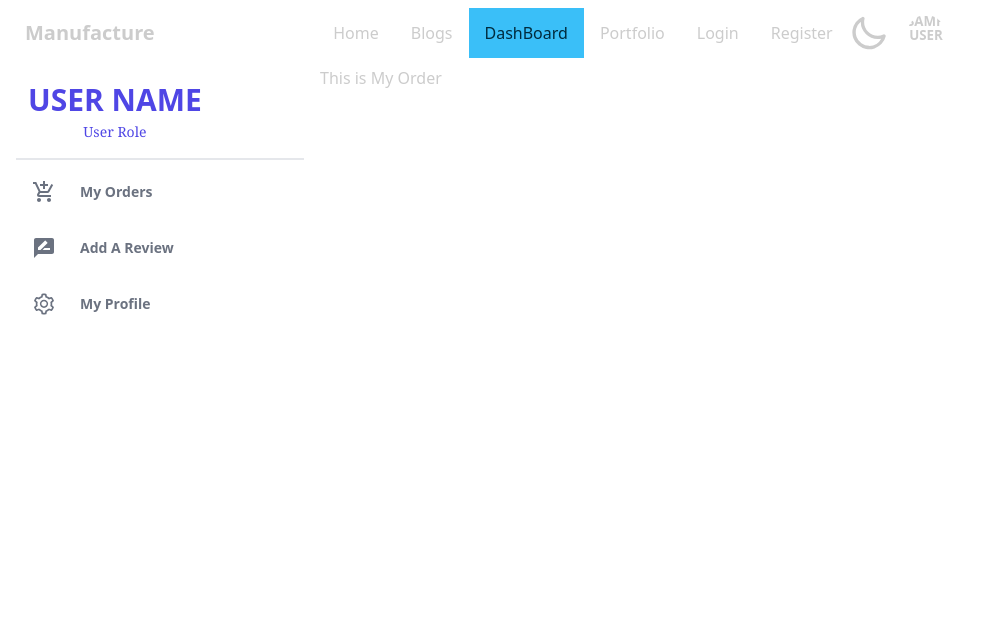
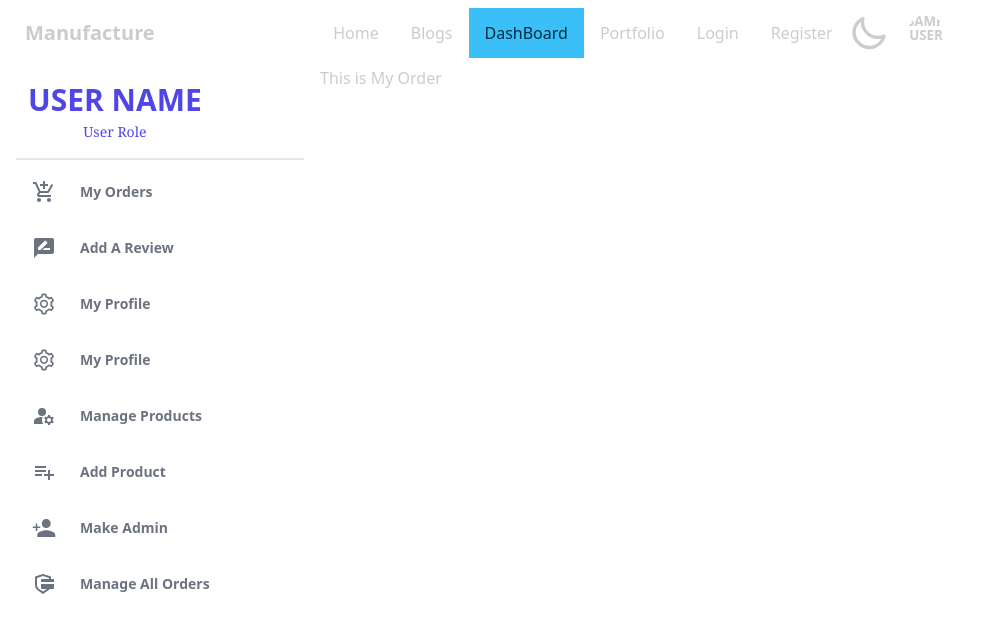
Before and after one commit to Cihsan/manufacturer-client, a React (Create React App) app: page /dashboard in a window 1280 px wide. Shown: the top 632 px of the page, without its empty margins (0-990 px from the left). Built offline with nearby package versions, Linux system fonts and the light colour scheme; no server answers; sample sign-in values are in the browser's storage.

Commit message:
added admin dashboard

```diff
--- a/src/App.js
+++ b/src/App.js
@@ -6,6 +6,10 @@ import ProtectedPath from './Pages/AccessUser/ProtectedPath';
 import Register from './Pages/AccessUser/Register';
 import AllBlog from './Pages/AllBlog/AllBlog';
 import AddReview from './Pages/DashBoard/AddReview';
+import AddProduct from './Pages/DashBoard/Admin/AddProduct';
+import MakeAdmin from './Pages/DashBoard/Admin/MakeAdmin';
+import ManageAllOrders from './Pages/DashBoard/Admin/ManageAllOrders';
+import ManageProducts from './Pages/DashBoard/Admin/ManageProducts';
 import DashBoard from './Pages/DashBoard/DashBoard';
 import MyOrders from './Pages/DashBoard/MyOrders';
 import MyProfile from './Pages/DashBoard/MyProfile';
@@ -34,6 +38,10 @@ function App() {
           <Route index element={<MyOrders />}></Route>
           <Route path='add-review' element={<AddReview />}></Route>
           <Route path='my-profile' element={<MyProfile />}></Route>
+          <Route path='add-product' element={<AddProduct />}></Route>
+          <Route path='make-admin' element={<MakeAdmin/>}></Route>
+          <Route path='manage-all-orders' element={<ManageAllOrders />}></Route>
+          <Route path='manage-products' element={<ManageProducts/>}></Route>
 
         </Route>
 
--- a/src/Pages/DashBoard/AddReview.js
+++ b/src/Pages/DashBoard/AddReview.js
@@ -29,7 +29,7 @@ const AddReview = () => {
                         method: 'POST',
                         headers: {
                             'content-type': 'application/json',
-                            // authorization: `Bearer ${localStorage.getItem('accessToken')}`
+                            'authorization': `Bearer ${localStorage.getItem('accessToken')}`
                         },
                         body: JSON.stringify(reviewsubmit)
                     })
--- /dev/null
+++ b/src/Pages/DashBoard/Admin/AddProduct.js
@@ -0,0 +1,11 @@
+import React from 'react';
+
+const AddProduct = () => {
+    return (
+        <div>
+            <h1>Make Admin</h1>
+        </div>
+    );
+};
+
+export default AddProduct;
--- /dev/null
+++ b/src/Pages/DashBoard/Admin/MakeAdmin.js
@@ -0,0 +1,11 @@
+import React from 'react';
+
+const MakeAdmin = () => {
+    return (
+        <div>
+            <h1>MakeAdmin</h1>
+        </div>
+    );
+};
+
+export default MakeAdmin;
--- /dev/null
+++ b/src/Pages/DashBoard/Admin/ManageAllOrders.js
@@ -0,0 +1,11 @@
+import React from 'react';
+
+const ManageAllOrders = () => {
+    return (
+        <div>
+            <h1>Manage All Orders</h1>
+        </div>
+    );
+};
+
+export default ManageAllOrders;
--- /dev/null
+++ b/src/Pages/DashBoard/Admin/ManageProducts.js
@@ -0,0 +1,11 @@
+import React from 'react';
+
+const ManageProducts = () => {
+    return (
+        <div>
+            <h1>Manage Products</h1>
+        </div>
+    );
+};
+
+export default ManageProducts;
--- a/src/Pages/DashBoard/DashBoard.js
+++ b/src/Pages/DashBoard/DashBoard.js
@@ -1,9 +1,16 @@
 import React from 'react';
+import { useAuthState } from 'react-firebase-hooks/auth';
 import { AiOutlineSetting } from 'react-icons/ai';
-import { MdAddShoppingCart, MdRateReview } from 'react-icons/md';
+import { IoMdPersonAdd } from 'react-icons/io';
+import { MdAddShoppingCart, MdManageAccounts, MdOutlinePlaylistAdd, MdRateReview } from 'react-icons/md';
+import { RiSecurePaymentFill } from 'react-icons/ri';
 import { Link, Outlet } from 'react-router-dom';
+import auth from '../../firebase_init';
+import useAdmin from '../../hooks/useAdmin';
 
 const DashBoard = () => {
+    const [user] = useAuthState(auth);
+    const [admin] = useAdmin();
     return (
         <div>
             <div class="drawer drawer-mobile">
@@ -26,7 +33,10 @@ const DashBoard = () => {
                             </div>
                         </div>
                         <div class="mt-2">
+
                             <ul class="space-y-2">
+                                {
+                                    user && <>
                                         <li>
                                             <Link to="/dashboard" class="flex items-center text-sm font-semibold text-gray-500 hover:text-indigo-600 transition duration-200">
                                                 <MdAddShoppingCart className='text-2xl mr-3' />
@@ -43,6 +53,37 @@ const DashBoard = () => {
                                                 <AiOutlineSetting className='text-2xl mr-3' />
                                                 My Profile</Link>
                                         </li>
+                                    </>
+                                }
+                                {
+                                    admin && <>
+                                        <li>
+                                            <Link to="/dashboard/my-profile" class="flex items-centerx text-sm font-semibold text-gray-500 hover:text-indigo-600 transition duration-200">
+                                                <AiOutlineSetting className='text-2xl mr-3' />
+                                                My Profile</Link>
+                                        </li>
+                                        <li>
+                                            <Link to="/dashboard/manage-products" class="flex items-centerx text-sm font-semibold text-gray-500 hover:text-indigo-600 transition duration-200">
+                                                <MdManageAccounts className='text-2xl mr-3' />
+                                                Manage Products</Link>
+                                        </li>
+                                        <li>
+                                            <Link to="/dashboard/add-product" class="flex items-centerx text-sm font-semibold text-gray-500 hover:text-indigo-600 transition duration-200">
+                                                <MdOutlinePlaylistAdd className='text-2xl mr-3' />
+                                                Add Product</Link>
+                                        </li>
+                                        <li>
+                                            <Link to="/dashboard/make-admin" class="flex items-centerx text-sm font-semibold text-gray-500 hover:text-indigo-600 transition duration-200">
+                                                <IoMdPersonAdd className='text-2xl mr-3' />
+                                                Make Admin</Link>
+                                        </li>
+                                        <li>
+                                            <Link to="/dashboard/manage-all-orders" class="flex items-centerx text-sm font-semibold text-gray-500 hover:text-indigo-600 transition duration-200">
+                                                <RiSecurePaymentFill className='text-2xl mr-3' />
+                                                Manage All Orders</Link>
+                                        </li>
+                                    </>
+                                }
                             </ul>
                         </div>
                     </ul>
--- a/src/Pages/DashBoard/UpdateProfile.js
+++ b/src/Pages/DashBoard/UpdateProfile.js
@@ -17,7 +17,9 @@ const UpdateProfile = () => {
        fetch('http://localhost:5000/profile-post', {
          method: 'POST',
          headers: {
-            'content-type': 'application/json'
+            'content-type': 'application/json',
+            'authorization': `Bearer ${localStorage.getItem('accessToken')}`
+
          },
          body: JSON.stringify(submit)
       })
--- a/src/Shared/Header.js
+++ b/src/Shared/Header.js
@@ -56,13 +56,7 @@ const Header = ({ dark, setDark }) => {
                         <label class="swap swap-rotate" onClick={() => setDark(dark)}>
                             {/* this hidden checkbox controls the state */}
                             <input type="checkbox" />
-
-                            {/* sun icon */}
-                            {/* <BsFillSunFill/> */}
                             <svg class="swap-on fill-current w-10 h-10" xmlns="http://www.w3.org/2000/svg" viewBox="0 0 24 24"><path d="M5.64,17l-.71.71a1,1,0,0,0,0,1.41,1,1,0,0,0,1.41,0l.71-.71A1,1,0,0,0,5.64,17ZM5,12a1,1,0,0,0-1-1H3a1,1,0,0,0,0,2H4A1,1,0,0,0,5,12Zm7-7a1,1,0,0,0,1-1V3a1,1,0,0,0-2,0V4A1,1,0,0,0,12,5ZM5.64,7.05a1,1,0,0,0,.7.29,1,1,0,0,0,.71-.29,1,1,0,0,0,0-1.41l-.71-.71A1,1,0,0,0,4.93,6.34Zm12,.29a1,1,0,0,0,.7-.29l.71-.71a1,1,0,1,0-1.41-1.41L17,5.64a1,1,0,0,0,0,1.41A1,1,0,0,0,17.66,7.34ZM21,11H20a1,1,0,0,0,0,2h1a1,1,0,0,0,0-2Zm-9,8a1,1,0,0,0-1,1v1a1,1,0,0,0,2,0V20A1,1,0,0,0,12,19ZM18.36,17A1,1,0,0,0,17,18.36l.71.71a1,1,0,0,0,1.41,0,1,1,0,0,0,0-1.41ZM12,6.5A5.5,5.5,0,1,0,17.5,12,5.51,5.51,0,0,0,12,6.5Zm0,9A3.5,3.5,0,1,1,15.5,12,3.5,3.5,0,0,1,12,15.5Z" /></svg>
-
-                            {/* moon icon */}
-                            {/* <BsFillMoonFill/> */}
                             <svg class="swap-off fill-current w-10 h-10" xmlns="http://www.w3.org/2000/svg" viewBox="0 0 24 24"><path d="M21.64,13a1,1,0,0,0-1.05-.14,8.05,8.05,0,0,1-3.37.73A8.15,8.15,0,0,1,9.08,5.49a8.59,8.59,0,0,1,.25-2A1,1,0,0,0,8,2.36,10.14,10.14,0,1,0,22,14.05,1,1,0,0,0,21.64,13Zm-9.5,6.69A8.14,8.14,0,0,1,7.08,5.22v.27A10.15,10.15,0,0,0,17.22,15.63a9.79,9.79,0,0,0,2.1-.22A8.11,8.11,0,0,1,12.14,19.73Z" /></svg>
                         </label>
                         {
--- /dev/null
+++ b/src/hooks/useAdmin.js
@@ -0,0 +1,27 @@
+import { useEffect, useState } from "react"
+
+const useAdmin = user => {
+    const [admin, setAdmin] = useState(true);
+    /* const [adminLoading, setAdminLoading] = useState(true);
+    useEffect( () =>{
+        const email = user?.email;
+        if(email){
+            fetch(`https://secret-dusk-46242.herokuapp.com/admin/${email}`, {
+                method:'GET',
+                headers: {
+                    'content-type': 'application/json',
+                    authorization: `Bearer ${localStorage.getItem('accessToken')}`
+                }
+            })
+            .then(res=>res.json())
+            .then(data => {
+                setAdmin(data.admin);
+                setAdminLoading(false);
+            })
+        }
+    }, [user]) */
+
+    return [admin, /* adminLoading */]
+}
+
+export default useAdmin;
```
Also changed, not shown: src/Pages/AccessUser/Login.js (+8 -17 lines). Lines whose indentation alone changed are shown as unchanged.
